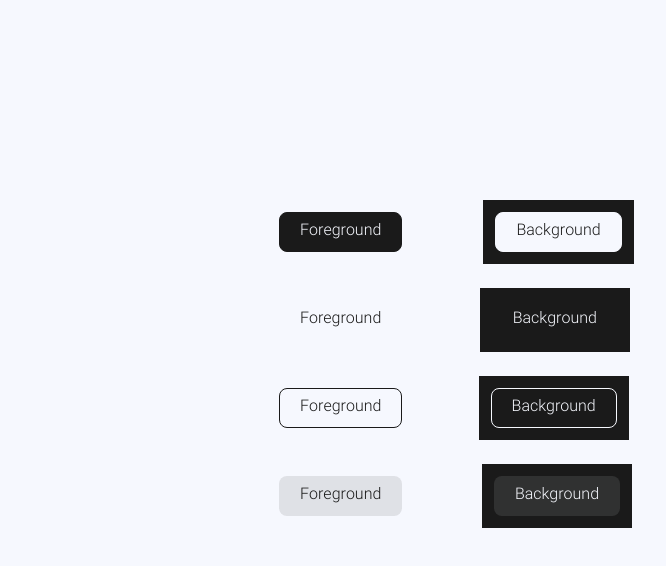
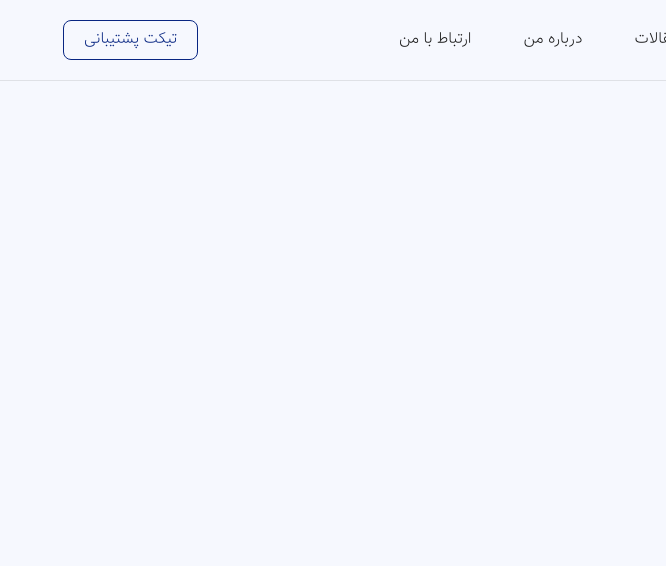
Before and after one commit to FarzadVav/next.js-portfolio, a Next.js app: page / in a window 1280 px wide. Shown: the top 566 px of the page, without its empty margins (614-1280 px from the left). Built offline with nearby package versions, Linux system fonts and the light colour scheme.

Commit message:
add: styles to header

```diff
--- a/app/globals.css
+++ b/app/globals.css
@@ -53,12 +53,8 @@
   }
 }
 
-@utility vazir-bold {
-  font-family: "vazir-bold";
-}
-
-@utility vazir-black {
-  font-family: "vazir-black";
+@utility container {
+  @apply max-w-5xl px-3 mx-auto;
 }
 
 @utility row-items {
--- a/app/page.tsx
+++ b/app/page.tsx
@@ -1,99 +1,5 @@
-import Button from "root/components/ui/Button";
-
 const HomePage = () => {
-  return (
-    <>
-      <h1 className="vazir-black text-5xl mt-6">Farzad vav</h1>
-      <h2 className="vazir-bold text-2xl">Farzad vav</h2>
-      <h3>Farzad vav</h3>
-
-      <div className="p-6">
-        <div className="flex items-center justify-between gap-3 mt-6">
-          <Button>Fill</Button>
-          <Button color="secondary">Secondary</Button>
-          <Button color="danger">Danger</Button>
-          <Button color="success">Success</Button>
-          <Button color="warning">Warning</Button>
-          <div className="bg-foreground p-3">
-            <Button color="background">Background</Button>
-          </div>
-          <Button color="foreground">Foreground</Button>
-        </div>
-
-        <div className="flex items-center justify-between gap-3 mt-6">
-          <Button shape="ghost">Ghost</Button>
-          <Button shape="ghost" color="secondary">
-            Secondary
-          </Button>
-          <Button shape="ghost" color="danger">
-            Danger
-          </Button>
-          <Button shape="ghost" color="success">
-            Success
-          </Button>
-          <Button shape="ghost" color="warning">
-            Warning
-          </Button>
-          <div className="bg-foreground p-3">
-            <Button shape="ghost" color="background">
-              Background
-            </Button>
-          </div>
-          <Button shape="ghost" color="foreground">
-            Foreground
-          </Button>
-        </div>
-
-        <div className="flex items-center justify-between gap-3 mt-6">
-          <Button shape="outline">Outline</Button>
-          <Button shape="outline" color="secondary">
-            Secondary
-          </Button>
-          <Button shape="outline" color="danger">
-            Danger
-          </Button>
-          <Button shape="outline" color="success">
-            Success
-          </Button>
-          <Button shape="outline" color="warning">
-            Warning
-          </Button>
-          <div className="bg-foreground p-3">
-            <Button shape="outline" color="background">
-              Background
-            </Button>
-          </div>
-          <Button shape="outline" color="foreground">
-            Foreground
-          </Button>
-        </div>
-
-        <div className="flex items-center justify-between gap-3 mt-6">
-          <Button shape="soft">Soft</Button>
-          <Button shape="soft" color="secondary">
-            Secondary
-          </Button>
-          <Button shape="soft" color="danger">
-            Danger
-          </Button>
-          <Button shape="soft" color="success">
-            Success
-          </Button>
-          <Button shape="soft" color="warning">
-            Warning
-          </Button>
-          <div className="bg-foreground p-3">
-            <Button shape="soft" color="background">
-              Background
-            </Button>
-          </div>
-          <Button shape="soft" color="foreground">
-            Foreground
-          </Button>
-        </div>
-      </div>
-    </>
-  );
+  return <>popo</>;
 };
 
 export default HomePage;
--- a/components/templates/Header.tsx
+++ b/components/templates/Header.tsx
@@ -1,5 +1,45 @@
+import Link from "next/link";
+import { IconUser } from "@tabler/icons-react";
+
+import Button from "../ui/Button";
+
 const Header = () => {
-  return <div>Header</div>;
+  return (
+    <header className="border-b border-foreground/10">
+      <nav className="container row-items gap-3 h-20">
+        <Link href={"/"}>
+          <Button>شروع پروژه</Button>
+        </Link>
+        <Link href={"/"}>
+          <Button shape="ghost">
+            <IconUser className="size-5" />
+          </Button>
+        </Link>
+
+        <div className="row-items mx-auto gap-3">
+          <Link href={"/"}>
+            <Button shape="ghost" color="foreground">
+              مقالات
+            </Button>
+          </Link>
+          <Link href={"/"}>
+            <Button shape="ghost" color="foreground">
+              درباره من
+            </Button>
+          </Link>
+          <Link href={"/"}>
+            <Button shape="ghost" color="foreground">
+              ارتباط با من
+            </Button>
+          </Link>
+        </div>
+
+        <Link href={"/"}>
+          <Button shape="outline">تیکت پشتیبانی</Button>
+        </Link>
+      </nav>
+    </header>
+  );
 };
 
 export default Header;
--- a/components/ui/Button.tsx
+++ b/components/ui/Button.tsx
@@ -9,50 +9,50 @@ import {
 
 // Constants
 const baseClasses =
-  "center-items rounded-full transition-all border active:scale-90 disabled:opacity-50 disabled:cursor-not-allowed";
+  "center-items rounded-full transition-all active:scale-90 disabled:opacity-50 disabled:cursor-not-allowed";
 
 const styles: Record<ColorVariants, Record<ShapeVariants, string>> = {
   primary: {
-    fill: "bg-primary text-background border-primary hover:bg-primary/90",
-    soft: "bg-primary/10 text-primary border-transparent hover:bg-primary/20",
-    outline: "border-primary text-primary hover:bg-primary hover:text-background",
-    ghost: "text-primary border-transparent hover:bg-primary/10",
+    fill: "bg-primary text-background hover:bg-primary/90",
+    soft: "bg-primary/10 text-primary hover:bg-primary/20",
+    outline: "border border-primary text-primary hover:bg-primary hover:text-background",
+    ghost: "text-primary hover:bg-primary/10",
   },
   secondary: {
-    fill: "bg-secondary text-background border-secondary hover:bg-secondary/90",
-    soft: "bg-secondary/10 text-secondary border-transparent hover:bg-secondary/20",
-    outline: "border-secondary text-secondary hover:bg-secondary hover:text-background",
-    ghost: "text-secondary border-transparent hover:bg-secondary/10",
+    fill: "bg-secondary text-background-secondary/90",
+    soft: "bg-secondary/10 text-secondary hover:bg-secondary/20",
+    outline: "border border-secondary text-secondary hover:bg-secondary hover:text-background",
+    ghost: "text-secondary hover:bg-secondary/10",
   },
   danger: {
-    fill: "bg-danger text-background border-danger hover:bg-danger/90",
-    soft: "bg-danger/10 text-danger border-transparent hover:bg-danger/20",
-    outline: "border-danger text-danger hover:bg-danger hover:text-background",
-    ghost: "text-danger border-transparent hover:bg-danger/10",
+    fill: "bg-danger text-background hover:bg-danger/90",
+    soft: "bg-danger/10 text-danger hover:bg-danger/20",
+    outline: "border border-danger text-danger hover:bg-danger hover:text-background",
+    ghost: "text-danger hover:bg-danger/10",
   },
   success: {
-    fill: "bg-success text-background border-success hover:bg-success/90",
-    soft: "bg-success/10 text-success border-transparent hover:bg-success/20",
-    outline: "border-success text-success hover:bg-success hover:text-background",
-    ghost: "text-success border-transparent hover:bg-success/10",
+    fill: "bg-success text-background hover:bg-success/90",
+    soft: "bg-success/10 text-success hover:bg-success/20",
+    outline: "border border-success text-success hover:bg-success hover:text-background",
+    ghost: "text-success hover:bg-success/10",
   },
   warning: {
-    fill: "bg-warning text-background border-warning hover:bg-warning/90",
-    soft: "bg-warning/10 text-warning border-transparent hover:bg-warning/20",
-    outline: "border-warning text-warning hover:bg-warning hover:text-background",
-    ghost: "text-warning border-transparent hover:bg-warning/10",
+    fill: "bg-warning text-background hover:bg-warning/90",
+    soft: "bg-warning/10 text-warning hover:bg-warning/20",
+    outline: "border border-warning text-warning hover:bg-warning hover:text-background",
+    ghost: "text-warning hover:bg-warning/10",
   },
   background: {
-    fill: "bg-background text-foreground border-background hover:bg-background/90",
-    soft: "bg-background/10 text-background border-transparent hover:bg-background/20",
-    outline: "border-background text-background hover:bg-background hover:text-foreground",
-    ghost: "text-background border-transparent hover:bg-background/10",
+    fill: "bg-background text-foreground hover:bg-background/90",
+    soft: "bg-background/10 text-background hover:bg-background/20",
+    outline: "border border-background text-background hover:bg-background hover:text-foreground",
+    ghost: "text-background hover:bg-background/10",
   },
   foreground: {
-    fill: "bg-foreground text-background border-foreground hover:bg-foreground/90",
-    soft: "bg-foreground/10 text-foreground border-transparent hover:bg-foreground/20",
-    outline: "border-foreground text-foreground hover:bg-foreground hover:text-background",
-    ghost: "text-foreground border-transparent hover:bg-foreground/10",
+    fill: "bg-foreground text-background hover:bg-foreground/90",
+    soft: "bg-foreground/10 text-foreground hover:bg-foreground/20",
+    outline: "border border-foreground text-foreground hover:bg-foreground hover:text-background",
+    ghost: "text-foreground hover:bg-foreground/10",
   },
 };
 
@@ -72,7 +72,7 @@ const roundedVariants: Record<RoundedVariants, string> = {
 // Component
 type ButtonProps = React.ButtonHTMLAttributes<HTMLButtonElement> & VariantsProps;
 
-const Button: React.FC<ButtonProps> = ({ className, children, ...props }) => {
+const Button: React.FC<ButtonProps> = (props) => {
   const classes = getVariantClasses(props, {
     base: baseClasses,
     style: styles,
@@ -80,11 +80,7 @@ const Button: React.FC<ButtonProps> = ({ className, children, ...props }) => {
     rounded: roundedVariants,
   });
 
-  return (
-    <button className={classes} {...props}>
-      {children}
-    </button>
-  );
+  return <button className={classes} {...props} />;
 };
 
 export default Button;
```
